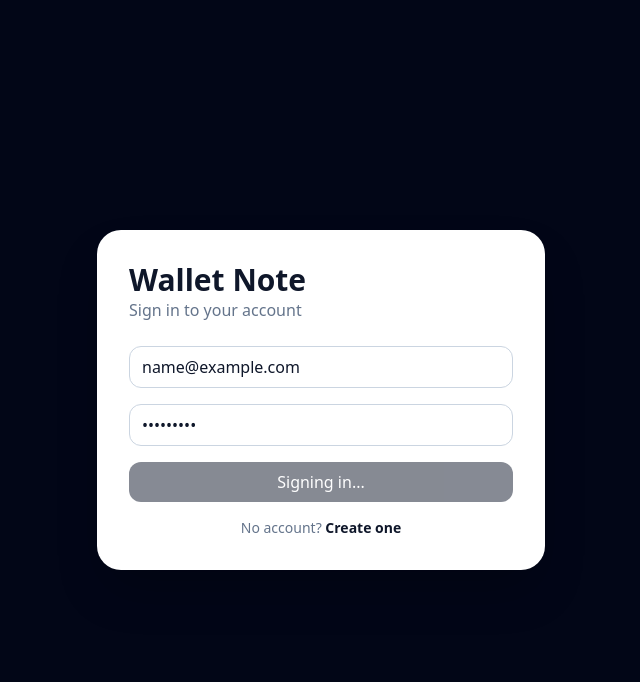
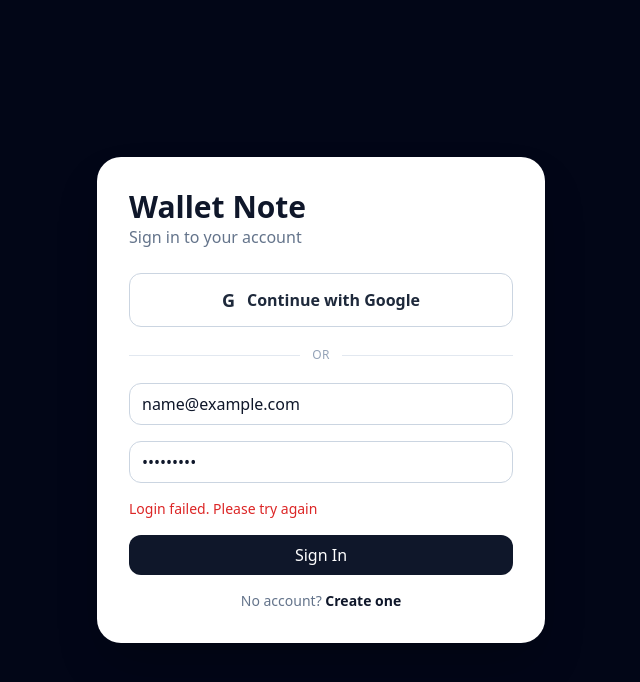
Before and after one commit to maharshwemobile-lgtm/wallet-note-app, a Next.js app: page /login in a window 1280 px wide. Both pictures are taken after typing "name@example.com", "Sample123" into the empty fields and a click on the button "Sign In". Shown: the top 682 px of the page, without its empty margins (319-959 px from the left). Built offline with nearby package versions, Linux system fonts and the light colour scheme; no server answers.

Commit message:
Add Continue with Google button to login page

```diff
--- a/app/login/page.tsx
+++ b/app/login/page.tsx
@@ -1,4 +1,74 @@
 "use client";
+
 import Link from "next/link";
+import { useSearchParams } from "next/navigation";
 import { useState } from "react";
-export default function LoginPage() { const [error,setError]=useState(""); const [loading,setLoading]=useState(false); async function submit(e:React.FormEvent<HTMLFormElement>){e.preventDefault();setLoading(true);setError("");const form=new FormData(e.currentTarget);const res=await fetch("/api/auth/login",{method:"POST",headers:{"Content-Type":"application/json"},body:JSON.stringify({identity:form.get("identity"),password:form.get("password")})});const data=await res.json();setLoading(false);if(!res.ok)return setError(data.error||"Login failed");location.href="/dashboard";}return <div className="grid min-h-screen place-items-center bg-slate-950 p-4"><form onSubmit={submit} className="w-full max-w-md rounded-3xl bg-white p-8 shadow-2xl"><h1 className="text-3xl font-bold">Wallet Note</h1><p className="mb-6 text-slate-500">Sign in to your account</p><div className="space-y-4"><input name="identity" className="field" placeholder="Email or username" required/><input name="password" type="password" className="field" placeholder="Password" required/>{error&&<p className="text-sm text-red-600">{error}</p>}<button disabled={loading} className="btn-primary w-full">{loading?"Signing in...":"Sign In"}</button><p className="text-center text-sm text-slate-500">No account? <Link className="font-semibold text-slate-900" href="/register">Create one</Link></p></div></form></div>; }
+
+export default function LoginPage() {
+  const params = useSearchParams();
+  const [error, setError] = useState(params.get("error") || "");
+  const [loading, setLoading] = useState(false);
+
+  async function submit(e: React.FormEvent<HTMLFormElement>) {
+    e.preventDefault();
+    setLoading(true);
+    setError("");
+
+    try {
+      const form = new FormData(e.currentTarget);
+      const res = await fetch("/api/auth/login", {
+        method: "POST",
+        headers: { "Content-Type": "application/json" },
+        body: JSON.stringify({
+          identity: form.get("identity"),
+          password: form.get("password"),
+        }),
+      });
+      const data = await res.json();
+      if (!res.ok) return setError(data.error || "Login failed");
+      location.href = "/dashboard";
+    } catch {
+      setError("Login failed. Please try again");
+    } finally {
+      setLoading(false);
+    }
+  }
+
+  return (
+    <div className="grid min-h-screen place-items-center bg-slate-950 p-4">
+      <form onSubmit={submit} className="w-full max-w-md rounded-3xl bg-white p-8 shadow-2xl">
+        <h1 className="text-3xl font-bold">Wallet Note</h1>
+        <p className="mb-6 text-slate-500">Sign in to your account</p>
+
+        <a
+          href="/api/auth/google"
+          className="mb-5 flex w-full items-center justify-center gap-3 rounded-xl border border-slate-300 px-4 py-3 font-semibold text-slate-800 transition hover:bg-slate-50"
+        >
+          <span className="text-lg font-bold">G</span>
+          Continue with Google
+        </a>
+
+        <div className="mb-5 flex items-center gap-3 text-xs uppercase tracking-wide text-slate-400">
+          <span className="h-px flex-1 bg-slate-200" />
+          or
+          <span className="h-px flex-1 bg-slate-200" />
+        </div>
+
+        <div className="space-y-4">
+          <input name="identity" className="field" placeholder="Email or username" required />
+          <input name="password" type="password" className="field" placeholder="Password" required />
+          {error && <p className="text-sm text-red-600">{error}</p>}
+          <button disabled={loading} className="btn-primary w-full">
+            {loading ? "Signing in..." : "Sign In"}
+          </button>
+          <p className="text-center text-sm text-slate-500">
+            No account?{" "}
+            <Link className="font-semibold text-slate-900" href="/register">
+              Create one
+            </Link>
+          </p>
+        </div>
+      </form>
+    </div>
+  );
+}
```
